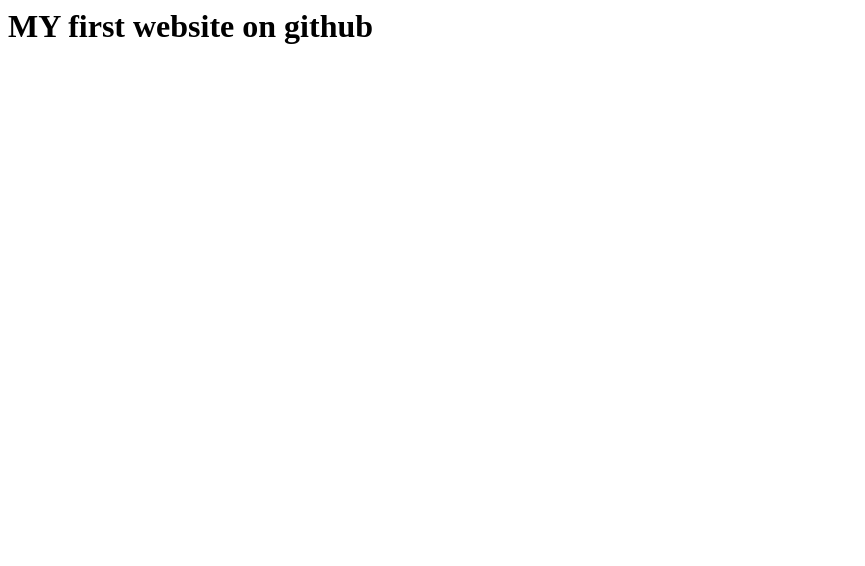
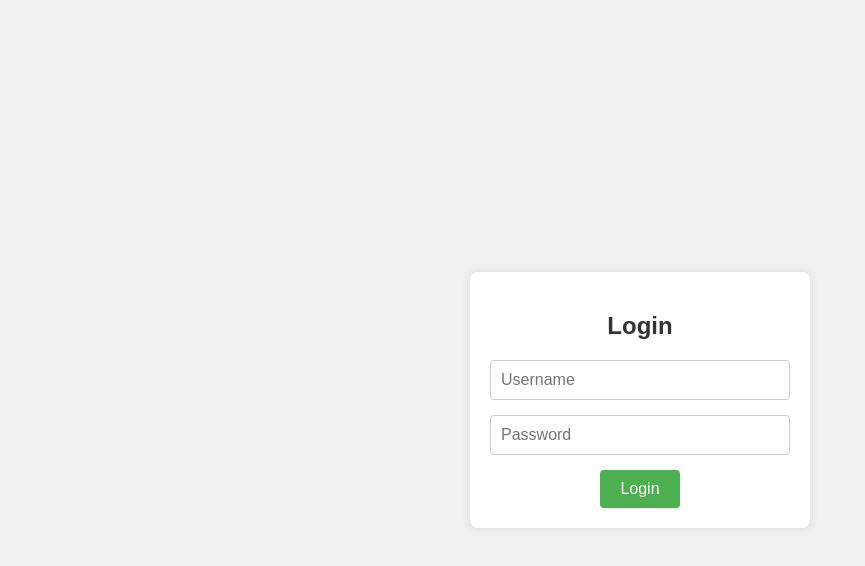
Before and after one commit to SwapnaliBanagar/portfolio, a plain HTML site: page index.html in a window 1280 px wide. Shown: the whole page, without its empty margins (0-865 px from the left). Drawn offline with Linux system fonts and the light colour scheme.

Commit message:
added login form

```diff
--- a/index.html
+++ b/index.html
@@ -1,8 +1,67 @@
-<html>
+<!DOCTYPE html>
+<html lang="en">
 <head>
-
+<meta charset="UTF-8">
+<meta name="viewport" content="width=device-width, initial-scale=1.0">
+<title>Login Form</title>
+<style>
+  body {
+    font-family: Arial, sans-serif;
+    background-color: #f0f0f0;
+    display: flex;
+    justify-content: center;
+    align-items: center;
+    height: 100vh;
+    margin: 0;
+  }
+  .login-container {
+    background-color: #fff;
+    padding: 20px;
+    border-radius: 8px;
+    box-shadow: 0 0 10px rgba(0, 0, 0, 0.1);
+    width: 300px;
+    max-width: 100%;
+    text-align: center;
+  }
+  .login-container h2 {
+    margin-bottom: 20px;
+    color: #333;
+  }
+  .login-container input {
+    width: 100%;
+    padding: 10px;
+    margin-bottom: 15px;
+    border: 1px solid #ccc;
+    border-radius: 4px;
+    box-sizing: border-box;
+    font-size: 16px;
+  }
+  .login-container button {
+    background-color: #4CAF50;
+    color: white;
+    padding: 10px 20px;
+    border: none;
+    border-radius: 4px;
+    cursor: pointer;
+    font-size: 16px;
+  }
+  .login-container button:hover {
+    background-color: #45a049;
+  }
+</style>
 </head>
 <body>
-<h1>MY first website on github </h1>
+
+<div class="login-container">
+  <h2>Login</h2>
+  <form action="/submit-login" method="post">
+    <input type="text" id="username" name="username" placeholder="Username" required>
+    <br>
+    <input type="password" id="password" name="password" placeholder="Password" required>
+    <br>
+    <button type="submit">Login</button>
+  </form>
+</div>
+
 </body>
 </html>
```
